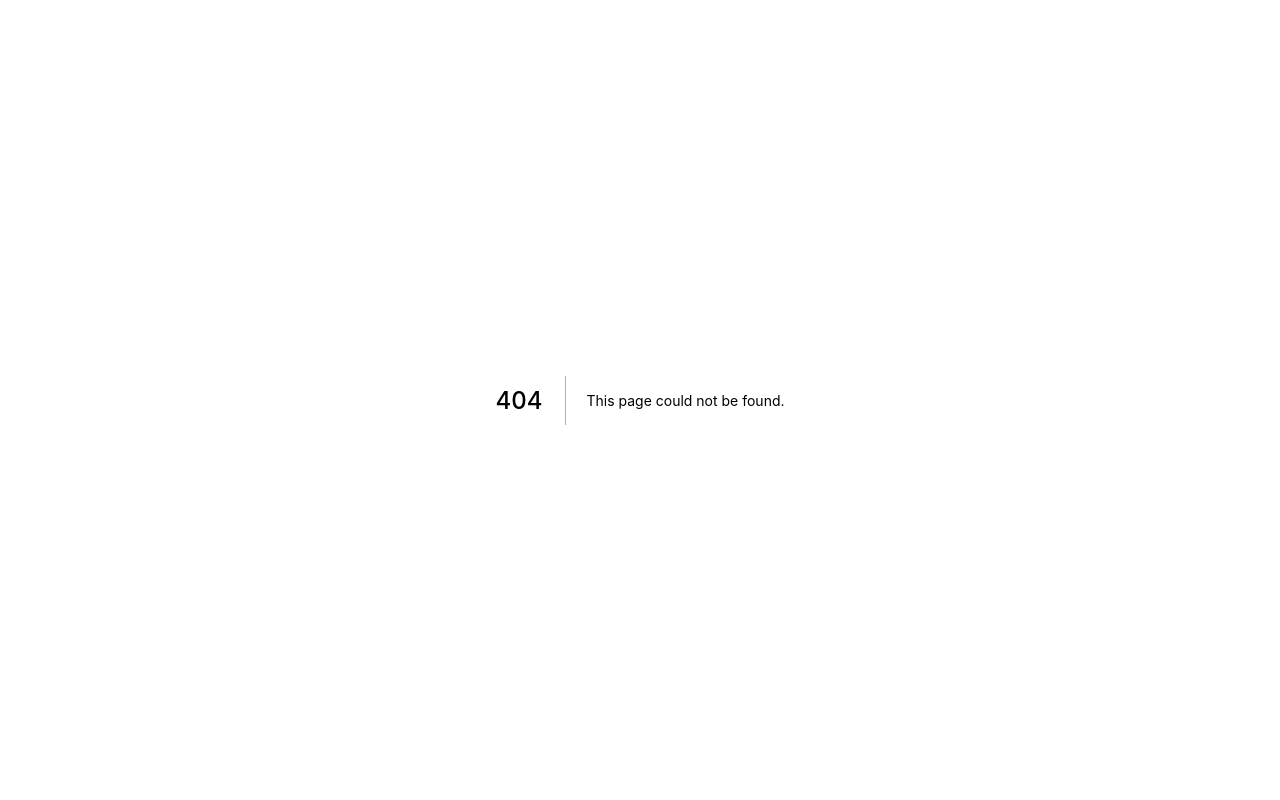
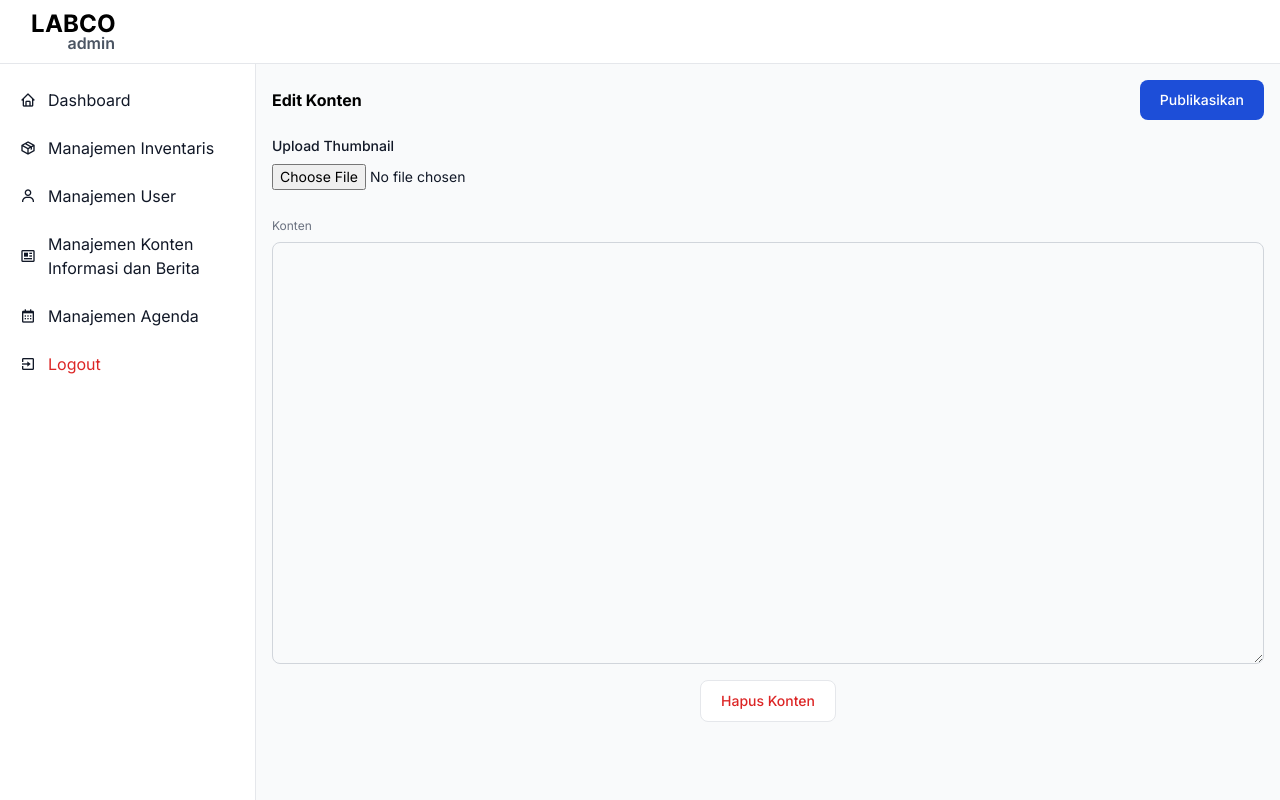
Before and after one commit to muhrizqiardi/labco, a Next.js app: page /admin/konten/1 in a window 1280 px wide. Before the commit this address had no page. Built offline with nearby package versions, Linux system fonts and the light colour scheme.

Commit message:
feat: add content management

```diff
--- /dev/null
+++ b/pages/admin/konten/[newsSlug].js
@@ -0,0 +1,42 @@
+import { useState } from "react";
+import Button from "../../../components/Button";
+import ImageUploader from "../../../components/ImageUploader";
+import PageLayout from "../../../components/PageLayout";
+
+function EditContent() {
+  const [fileSrc, setFileSrc] = useState();
+
+  return (
+    <PageLayout isAdminPage={true} pageTitle={"LABCO Admin - Edit Konten"}>
+      <div className="flex justify-between items-center">
+        <h1 className="text-md font-bold">Edit Konten</h1>
+        <Button.Primary onClick={() => router.push("/admin/konten/new")}>
+          Publikasikan
+        </Button.Primary>
+      </div>
+      <ImageUploader
+        label="Upload Thumbnail"
+        fileSrc={fileSrc}
+        setFileSrc={setFileSrc}
+      />
+      <div>
+        <label htmlFor="bio" className="block text-xs text-gray-500 mb-2">
+          Konten
+        </label>
+        <textarea
+          id="konten"
+          rows={20}
+          className="block p-2.5 w-full text-sm text-gray-900 bg-gray-50 rounded-lg border border-gray-300 focus:ring-blue-500 focus:border-blue-500      "
+          placeholder=""
+          defaultValue={""}
+        />
+      </div>
+      <div className="flex justify-center">
+        <Button.Secondary>
+          <div className="text-red-600">Hapus Konten</div>
+        </Button.Secondary>
+      </div>
+    </PageLayout>
+  );
+}
+export default EditContent;
--- a/pages/admin/konten/index.js
+++ b/pages/admin/konten/index.js
@@ -1,39 +1,48 @@
+import Link from "next/link";
+import Button from "../../../components/Button";
 import PageLayout from "../../../components/PageLayout";
+import Table from "../../../components/Table";
+import { useRouter } from "next/router";
 
-function ManajemenKonten(props) {
+function ContentManagement() {
+  const router = useRouter();
+
   return (
-    <PageLayout
-      isAdminPage={true}
-      pageTitle={"LABCO Admin - Manajemen Inventaris"}
-      menuItems={[
-        {
-          title: "Dashboard",
-          href: "/admin",
-          icon: "bx bx-home",
-        },
-        {
-          title: "Manajemen Inventaris",
-          href: "/admin/inventaris",
-          icon: "bx bxs-user",
-          isCurrentPage: true,
-        },
-        { title: "Manajemen User", href: "/admin/user", icon: "bx bx-user" },
-        {
-          title: "Manajemen Konten Informasi dan Berita",
-          href: "/admin/konten",
-          icon: "bx bx-news",
-        },
-        {
-          title: (
+    <PageLayout isAdminPage={true} pageTitle={"LABCO Admin - Manajemen Konten"}>
+      <div className="flex justify-between items-center">
+        <h1 className="text-md font-bold">Manajemen Konten</h1>
+        <Button.Primary onClick={() => router.push("/admin/konten/new")}>
+          Tulis Berita Baru
+        </Button.Primary>
+      </div>
+      <Table
+        tableHeaders={["Slug", "Judul Artikel", "Penulis", "Tanggal", "Aksi"]}
+        tableData={[
+          [
+            "bebek-goreng-enak-rasanya-beebeb-aku-",
+            "Led ask possible mistress relation elegance eat likewise debating",
+            "rizqi.jpg@gmail.com",
+            "13 April 2020, pukul 13.00",
             <>
-              <div className="text-red-600">Logout</div>
-            </>
-          ),
-          href: "/logout",
-          icon: "bx bx-exit",
-        },
-      ]}
-    ></PageLayout>
+              <Link href="/admin/user/123">
+                <a className="text-blue-700 font-bold hover:underline">Edit</a>
+              </Link>
+            </>,
+          ],
+          [
+            "bebek-goreng-enak-rasanya-beebeb-aku-",
+            "Led ask possible mistress relation elegance eat likewise debating",
+            "rizqi.jpg@gmail.com",
+            "13 April 2020, pukul 13.00",
+            <>
+              <Link href="/admin/user/123">
+                <a className="text-blue-700 font-bold hover:underline">Edit</a>
+              </Link>
+            </>,
+          ],
+        ]}
+      />
+    </PageLayout>
   );
 }
-export default ManajemenKonten;
+export default ContentManagement;
--- /dev/null
+++ b/pages/admin/konten/new.js
@@ -0,0 +1,37 @@
+import { useState } from "react";
+import Button from "../../../components/Button";
+import ImageUploader from "../../../components/ImageUploader";
+import PageLayout from "../../../components/PageLayout";
+
+function NewContent() {
+  const [fileSrc, setFileSrc] = useState();
+
+  return (
+    <PageLayout isAdminPage={true} pageTitle={"LABCO Admin - Tulis Konten"}>
+      <div className="flex justify-between items-center">
+        <h1 className="text-md font-bold">Tulis Konten</h1>
+        <Button.Primary onClick={() => router.push("/admin/konten/new")}>
+          Publikasikan
+        </Button.Primary>
+      </div>
+      <ImageUploader
+        label="Upload Thumbnail"
+        fileSrc={fileSrc}
+        setFileSrc={setFileSrc}
+      />
+      <div>
+        <label htmlFor="bio" className="block text-xs text-gray-500 mb-2">
+          Konten
+        </label>
+        <textarea
+          id="konten"
+          rows={20}
+          className="block p-2.5 w-full text-sm text-gray-900 bg-gray-50 rounded-lg border border-gray-300 focus:ring-blue-500 focus:border-blue-500      "
+          placeholder=""
+          defaultValue={""}
+        />
+      </div>
+    </PageLayout>
+  );
+}
+export default NewContent;
```
